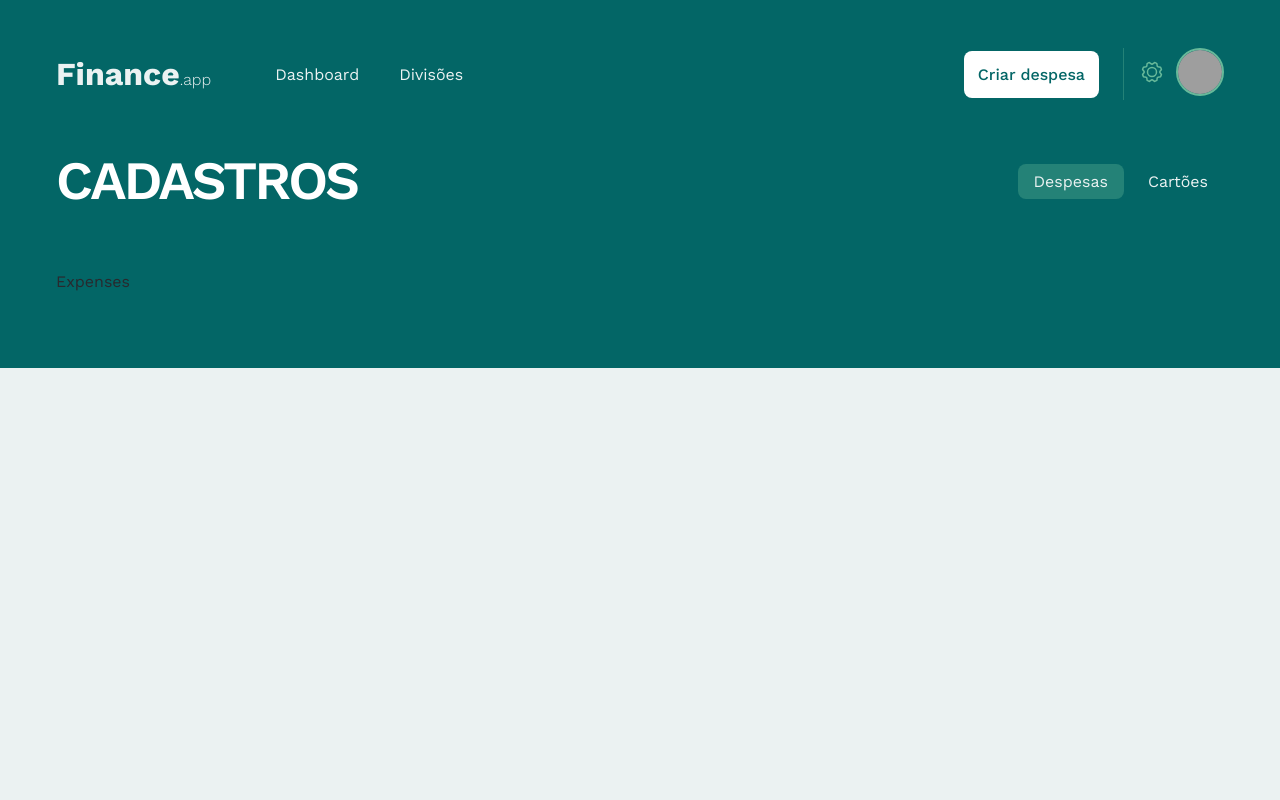
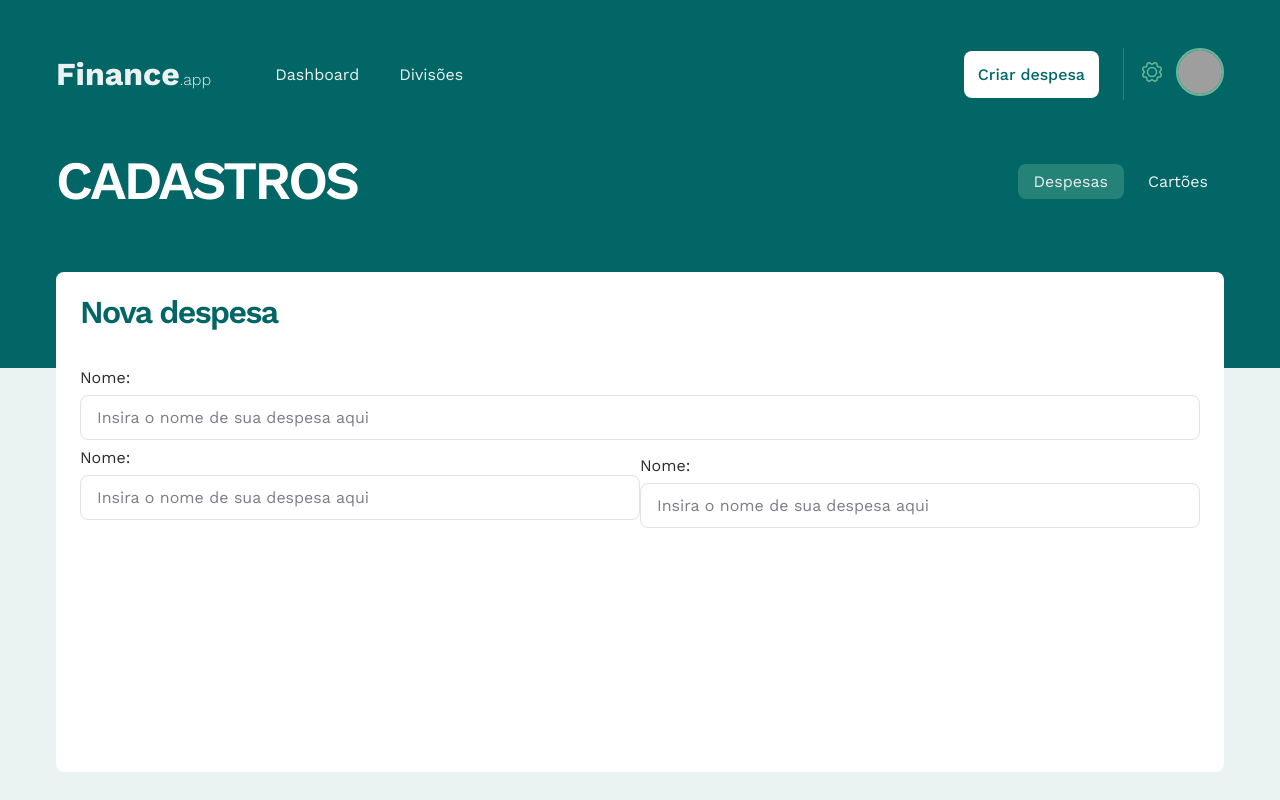
Before and after one commit to GuiSelair/finance.app, a Next.js app in the folder frontend/: page /add/expenses in a window 1280 px wide. Built offline with nearby package versions, Linux system fonts and the light colour scheme; no server answers; grey boxes are pictures that could not be loaded; what use-context-selector would draw is missing.

Commit message:
Feat: 🎉 Initialize register expense page

```diff
--- a/frontend/src/components/shared/Table/index.tsx
+++ b/frontend/src/components/shared/Table/index.tsx
@@ -1,16 +1,14 @@
 import {
-	ColumnDef,
 	flexRender,
 	getCoreRowModel,
 	useReactTable,
 } from '@tanstack/react-table';
 
-import React from 'react';
 import { TableContainer } from './styles';
 
 interface TableProps {
-	columns: Array<ColumnDef<unknown, object>>;
-	data: unknown[];
+	columns: any[];
+	data: any[];
 }
 
 export default function Table({ columns, data }: TableProps) {
--- a/frontend/src/components/shared/Table/styles.ts
+++ b/frontend/src/components/shared/Table/styles.ts
@@ -6,18 +6,19 @@ export const TableContainer = styled.table`
 	border-spacing: 0 0.5rem;
 	text-align: left;
 	margin-top: 1rem;
-	table-layout: 'fixed';
 
 	th {
 		font-weight: 400;
 		color: ${props => props.theme.colors.gray300};
 		border-bottom: 1px solid ${props => props.theme.colors.gray100};
 		padding-bottom: 0.5rem;
+		width: auto;
 	}
 
 	td {
+		width: auto;
 		padding: 0.5rem 0.5rem 0.5rem 0;
-		/* max-width: 150px; */
+		max-width: 150px;
 		overflow: hidden;
 		text-overflow: ellipsis;
 		white-space: nowrap;
--- a/frontend/src/pages/add/expenses.tsx
+++ /dev/null
@@ -1,5 +0,0 @@
-import React from 'react';
-
-export default function CreateExpenses() {
-	return <div>Expenses</div>;
-}
--- /dev/null
+++ b/frontend/src/pages/add/expenses/index.tsx
@@ -0,0 +1,31 @@
+import React from 'react';
+
+import { LayoutBox } from '@/components/shared/LayoutBox';
+import { Input } from '@/components/shared/Form/Input';
+
+import {
+	RegisterExpenseTitle,
+	RegisterExpenseForm,
+} from '@/styles/pages/add/expense.styles';
+
+export default function CreateExpenses() {
+	return (
+		<LayoutBox>
+			<RegisterExpenseTitle>Nova despesa</RegisterExpenseTitle>
+
+			<RegisterExpenseForm>
+				<Input label="Nome:" placeholder="Insira o nome de sua despesa aqui" />
+				<div className="inline">
+					<Input
+						label="Nome:"
+						placeholder="Insira o nome de sua despesa aqui"
+					/>
+					<Input
+						label="Nome:"
+						placeholder="Insira o nome de sua despesa aqui"
+					/>
+				</div>
+			</RegisterExpenseForm>
+		</LayoutBox>
+	);
+}
--- /dev/null
+++ b/frontend/src/styles/pages/add/expense.styles.ts
@@ -0,0 +1,22 @@
+import styled from 'styled-components';
+
+export const RegisterExpenseTitle = styled.h2`
+	font-weight: 600;
+	font-size: 2rem;
+	line-height: 100%;
+	letter-spacing: -0.05em;
+	color: ${({ theme }) => theme.colors.green800};
+`;
+
+export const RegisterExpenseForm = styled.form`
+	width: 100%;
+	margin-top: 2.5rem;
+
+	display: flex;
+	flex-direction: column;
+
+	& .inline {
+		display: flex;
+		align-items: center;
+	}
+`;
```
Also changed, not shown: frontend/src/@types/react-table.d.ts (deleted, +0 -129 lines), frontend/src/pages/home/index.tsx (+4 -4 lines), frontend/src/styles/pages/home.style.ts (+0 -7 lines).
